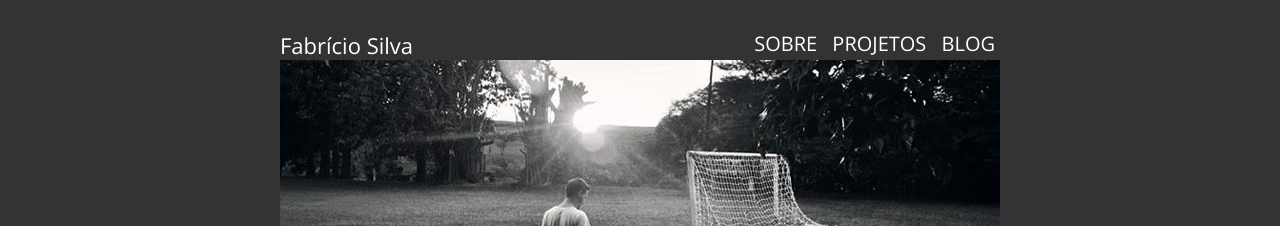
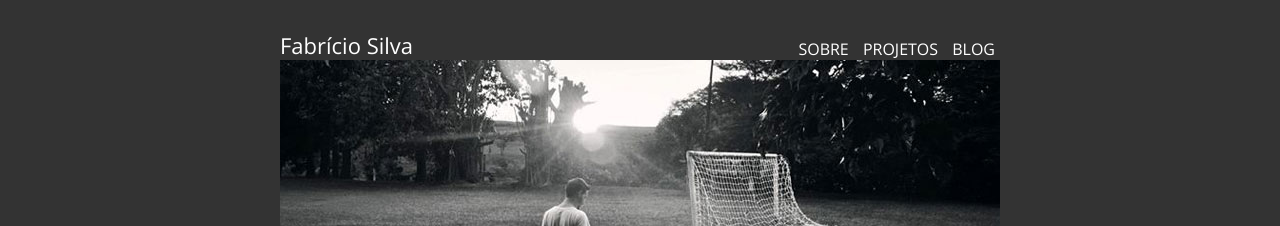
Before and after one commit to fabriciofmsilva/fabriciofmsilva.github.io, a Jekyll site: the page built from index.html, in a window 1280 px wide. Shown: the top 226 px of the page. Built offline with Jekyll 4.4.1, drawn with Linux system fonts in a browser that asks for light colours; nearby versions of some CDN libraries.

Commit message:
Update main.css

```diff
--- a/css/main.css
+++ b/css/main.css
@@ -95,11 +95,10 @@ ul.posts li {
 }
 .nav {
 	float: right;
-	font-size: 20px;
-	margin-bottom: 3px;
-	position: relative;
 	text-align: right;
 	z-index: 9;
+	position: relative;
+	padding-top: 8px;
 }
 .nav-link {
 	border-bottom: 0;
```
